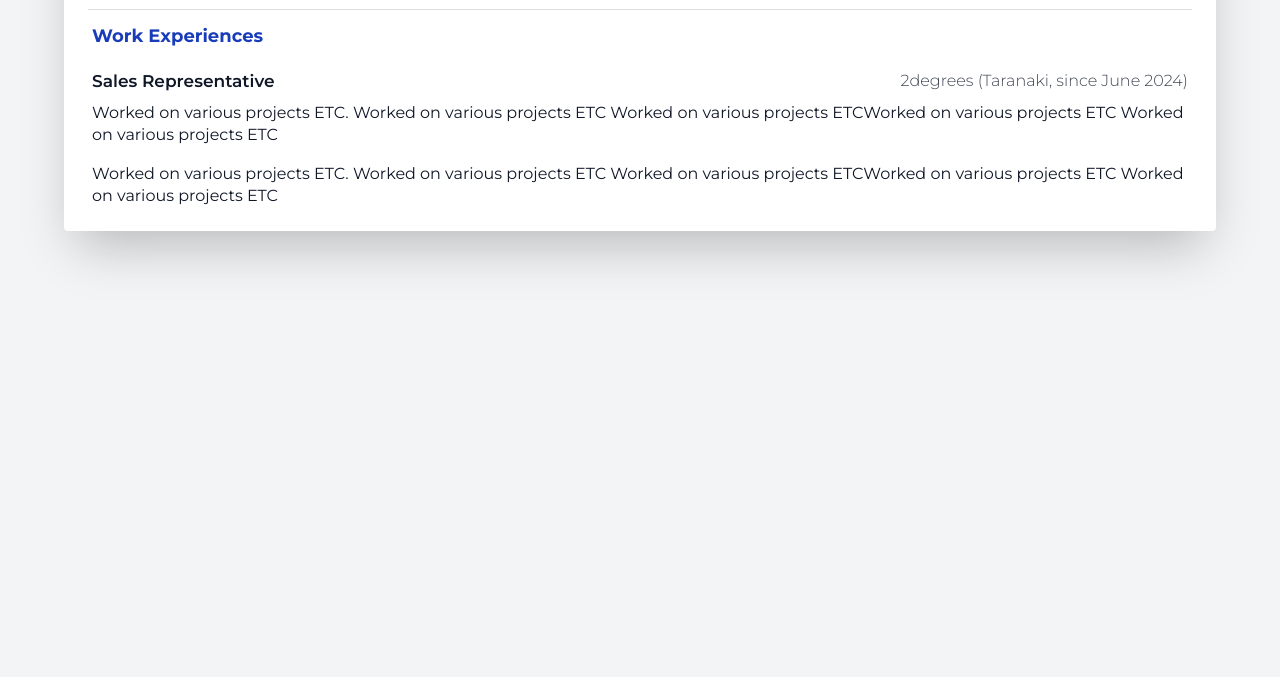
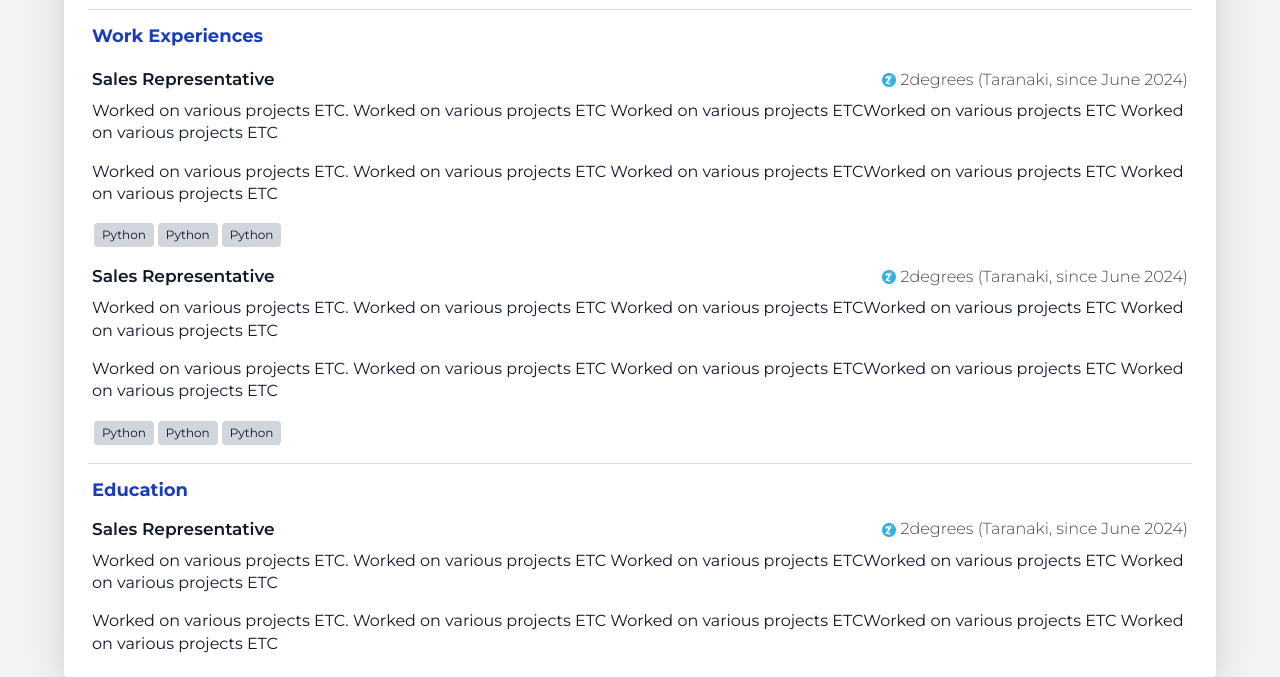
Before and after one commit to DugWane/Test-Publish-Website, a website built with Vite: page index.html in a window 1280 px wide. Shown: the part 308-985 px from the top of the page. Before the commit the page ends 800 px from the top, so only its background shows below. Built offline with nearby package versions, Linux system fonts and the light colour scheme; a web font is replaced by a local one.

Commit message:
finished base framework for the website (html)

```diff
--- a/index.html
+++ b/index.html
@@ -62,20 +62,61 @@
         <!--Work Experiences-->
         <div class="text-xl">
             <h3 class =" py-3 px-6 font-bold text-lg text-blue-800">Work Experiences</h3>
-            <div class="px-6 my-2">
+            <div class="px-6 my-1.5">
                 <section class="md:flex md:flex-row md:justify-between font-bold">
                     <div class="text-[17px] font-semibold">Sales Representative</div>
-                    <div class="text-[16px] font-light opacity-80 sm:flex sm:flex-col">2degrees (Taranaki, since June 2024)</div>
+                    <div class="text-[16px] font-light opacity-80 flex flex-row items-center gap-[5px]"><img class="w-[14px] h-[14px]" src="assets/2degrees.png" alt="2degrees-logo">
+                        <span><a href="https://www.2degrees.nz/about-us" >2degrees </a> (Taranaki, since June 2024)</span></div>
                 </section>
                 <section class="font-normal text-[16px]">
                     <div class="py-2 "><P>Worked on various projects ETC. Worked on various projects ETC Worked on various projects ETCWorked on various projects ETC Worked on various projects ETC</P></div>
                     <div class="py-2"><P>Worked on various projects ETC. Worked on various projects ETC Worked on various projects ETCWorked on various projects ETC Worked on various projects ETC</P></div>
                 </section>
-                <section>
+                <p class="mt-2 flex flex-wrap">
+                   <small class="bg-gray-300 py-1 px-2 my-0.5 mx-0.5 text-xs rounded">Python</small>
+                   <small class="bg-gray-300 py-1 px-2 my-0.5 mx-0.5 text-xs rounded">Python</small>
+                   <small class="bg-gray-300 py-1 px-2 my-0.5 mx-0.5 text-xs rounded">Python</small>
 
+                </p>
+            </div>
+        </div>
+
+         <div class="text-xl">
+            <div class="px-6 my-4">
+                <section class="md:flex md:flex-row md:justify-between font-bold">
+                    <div class="text-[17px] font-semibold">Sales Representative</div>
+                    <div class="text-[16px] font-light opacity-80 flex flex-row items-center gap-[5px]"><img class="w-[14px] h-[14px]" src="assets/2degrees.png" alt="2degrees-logo">
+                        <span><a href="https://www.2degrees.nz/about-us" >2degrees </a> (Taranaki, since June 2024)</span></div>
+                </section>
+                <section class="font-normal text-[16px]">
+                    <div class="py-2 "><P>Worked on various projects ETC. Worked on various projects ETC Worked on various projects ETCWorked on various projects ETC Worked on various projects ETC</P></div>
+                    <div class="py-2"><P>Worked on various projects ETC. Worked on various projects ETC Worked on various projects ETCWorked on various projects ETC Worked on various projects ETC</P></div>
+                </section>
+                <p class="mt-2 flex flex-wrap mb-2">
+                   <small class="bg-gray-300 py-1 px-2 my-0.5 mx-0.5 text-xs rounded">Python</small>
+                   <small class="bg-gray-300 py-1 px-2 my-0.5 mx-0.5 text-xs rounded">Python</small>
+                   <small class="bg-gray-300 py-1 px-2 my-0.5 mx-0.5 text-xs rounded">Python</small>
+
+                </p>
+            </div>
+        </div>
+        <hr class="opacity-15 mx-5 my-1">
+
+          <div class="text-xl">
+            <h3 class =" py-2 px-6 font-bold text-lg text-blue-800">Education</h3>
+            <div class="px-6 my-1.5">
+                <section class="md:flex md:flex-row md:justify-between font-bold">
+                    <div class="text-[17px] font-semibold">Sales Representative</div>
+                    <div class="text-[16px] font-light opacity-80 flex flex-row items-center gap-[5px]"><img class="w-[14px] h-[14px]" src="assets/2degrees.png" alt="2degrees-logo">
+                        <span><a href="https://www.2degrees.nz/about-us" >2degrees </a> (Taranaki, since June 2024)</span></div>
+                </section>
+                <section class="font-normal text-[16px]">
+                    <div class="py-2 "><P>Worked on various projects ETC. Worked on various projects ETC Worked on various projects ETCWorked on various projects ETC Worked on various projects ETC</P></div>
+                    <div class="py-2"><P>Worked on various projects ETC. Worked on various projects ETC Worked on various projects ETCWorked on various projects ETC Worked on various projects ETC</P></div>
                 </section>
             </div>
         </div>
+
 
     </div>
 
```
Also changed, not shown: assets/2degrees.png (added).
